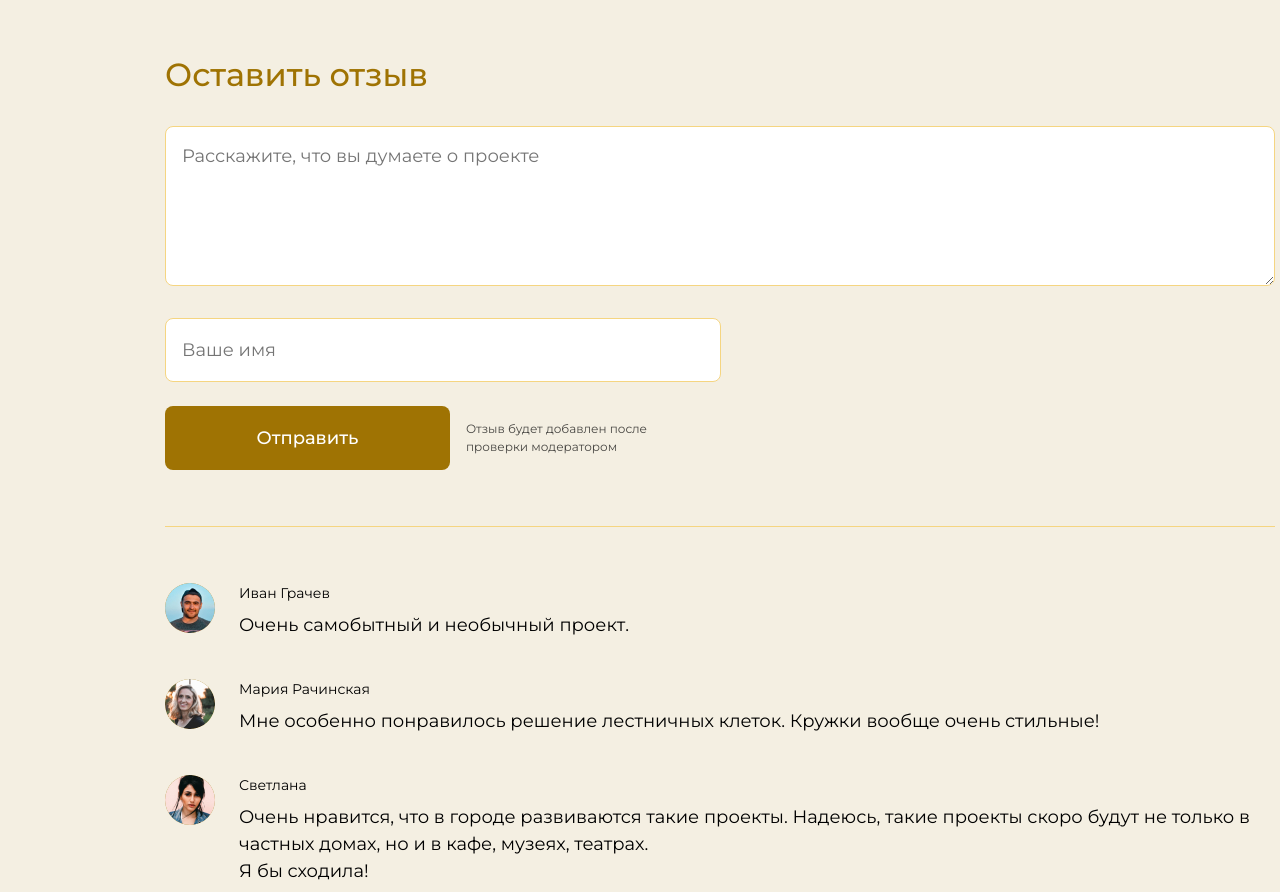
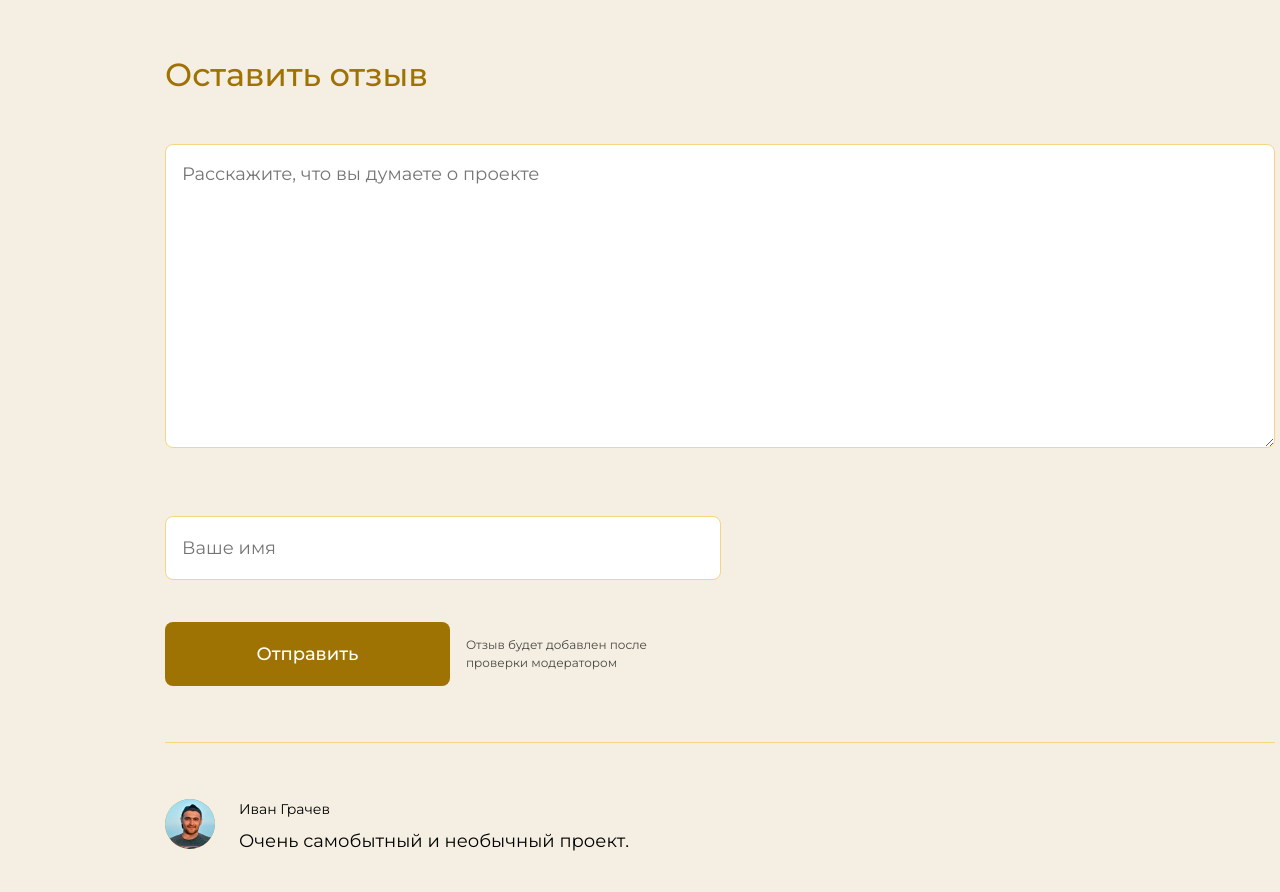
Before and after one commit to KleoSky/Work-with-CMS, a website built with Vite: page index.html in a window 1280 px wide. Shown: the part 2280-3172 px from the top of the page. Built offline with nearby package versions, Linux system fonts and the light colour scheme.

Commit message:
Правки после проверки

```diff
--- a/index.html
+++ b/index.html
@@ -88,18 +88,27 @@
             <form class="wpcf7-form" action="" method="post">
               <div class="order-form__column-wrapper">
                 <div class="order-form__column-item-text">
-                  <span class="wpcf7-form-control-wrap your-message">
-                    <textarea class="wpcf7-form-control wpcf7-textarea" name="your-message" placeholder="Расскажите, что вы думаете о проекте" required></textarea>
-                  </span>
+                  <p>
+                    <span class="wpcf7-form-control-wrap">
+                      <textarea class="wpcf7-textarea" cols="40" rows="10"
+                        placeholder="Расскажите, что вы думаете о проекте" required></textarea>
+                    </span>
+                  </p>
                 </div>
                 <div class="order-form__column-item-input">
                   <div class="cf7md-item-input">
                     <label class="visually-hidden" for="name">Введите Ваше имя</label>
-                    <input class="wpcf7-text" name="user-name" id="name" type="text" placeholder="Ваше имя" required>
+                    <p>
+                      <span class="wpcf7-form-control-wrap">
+                        <input class="wpcf7-text" name="user-name" id="name" type="text" placeholder="Ваше имя"
+                          required>
+                      </span>
+                    </p>
                   </div>
                 </div>
                 <div class="order-form__column-item-button">
-                  <button class="wpcf7-submit" type="submit">Отправить</button>
+                  <input class="wpcf7-submit" type="submit" value="Отправить">
+                  <span class="ajax-loader"></span>
                 </div>
                 <div class="order-form__column-item-explanation">
                   <div class="wpcf7-response-output">Отзыв будет добавлен после проверки модератором</div>
```
